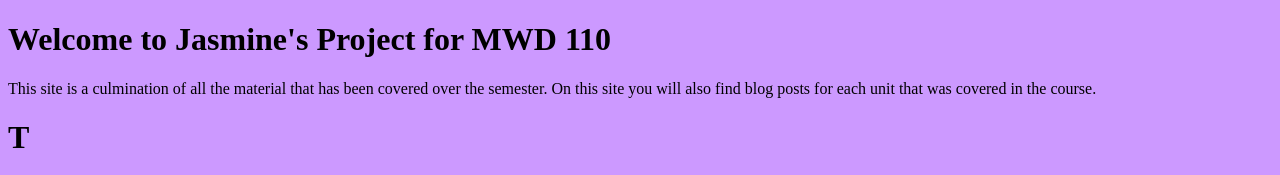
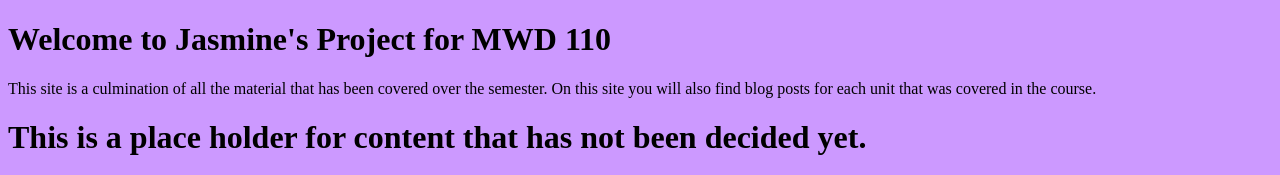
Before and after one commit to JHuff918/MWD110Project, a plain HTML site: page index.html in a window 1280 px wide. Shown: the top 175 px of the page. Drawn offline with Linux system fonts and the light colour scheme.

Commit message:
Update index.html

```diff
--- a/index.html
+++ b/index.html
@@ -20,7 +20,7 @@
 
 </div>
 
-<div id=heading><h1>T
+<div id=heading><h1>This is a place holder for content that has not been decided yet.
   </h1>
   <h3>
 
```
